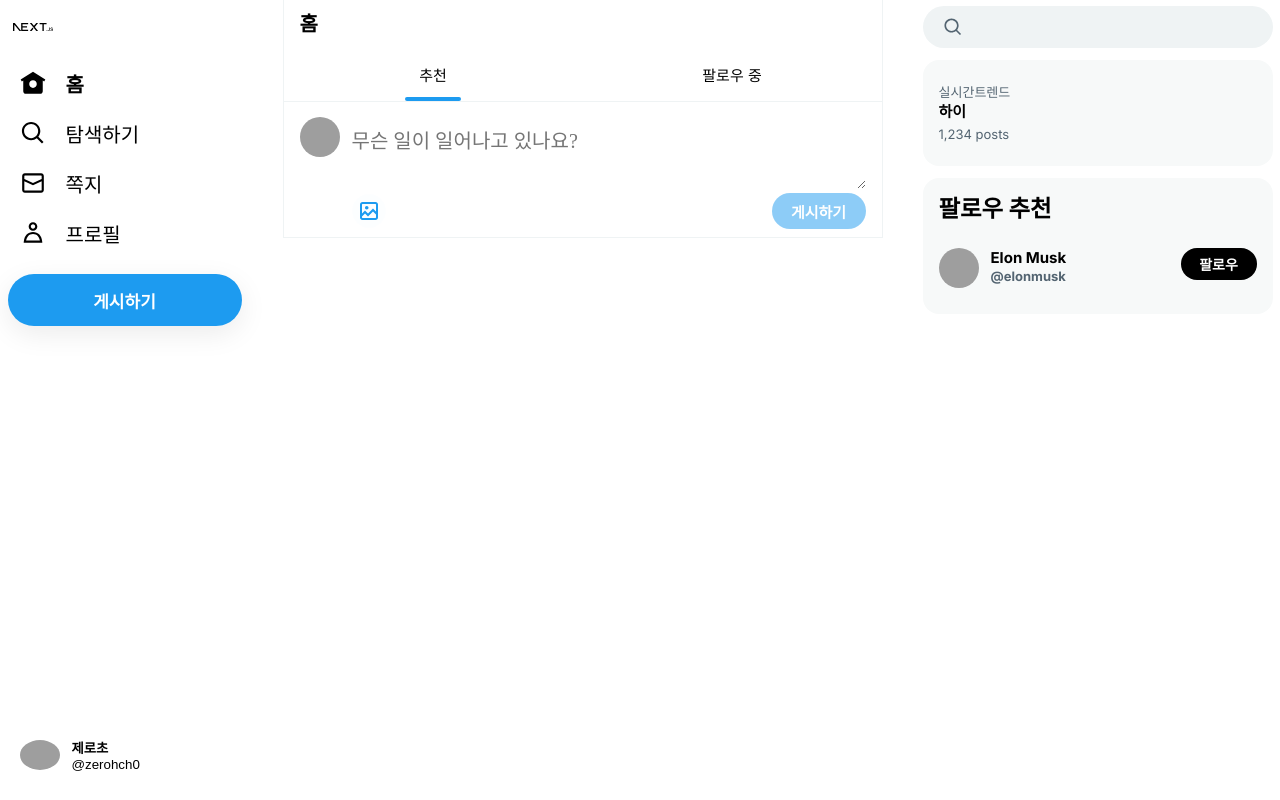
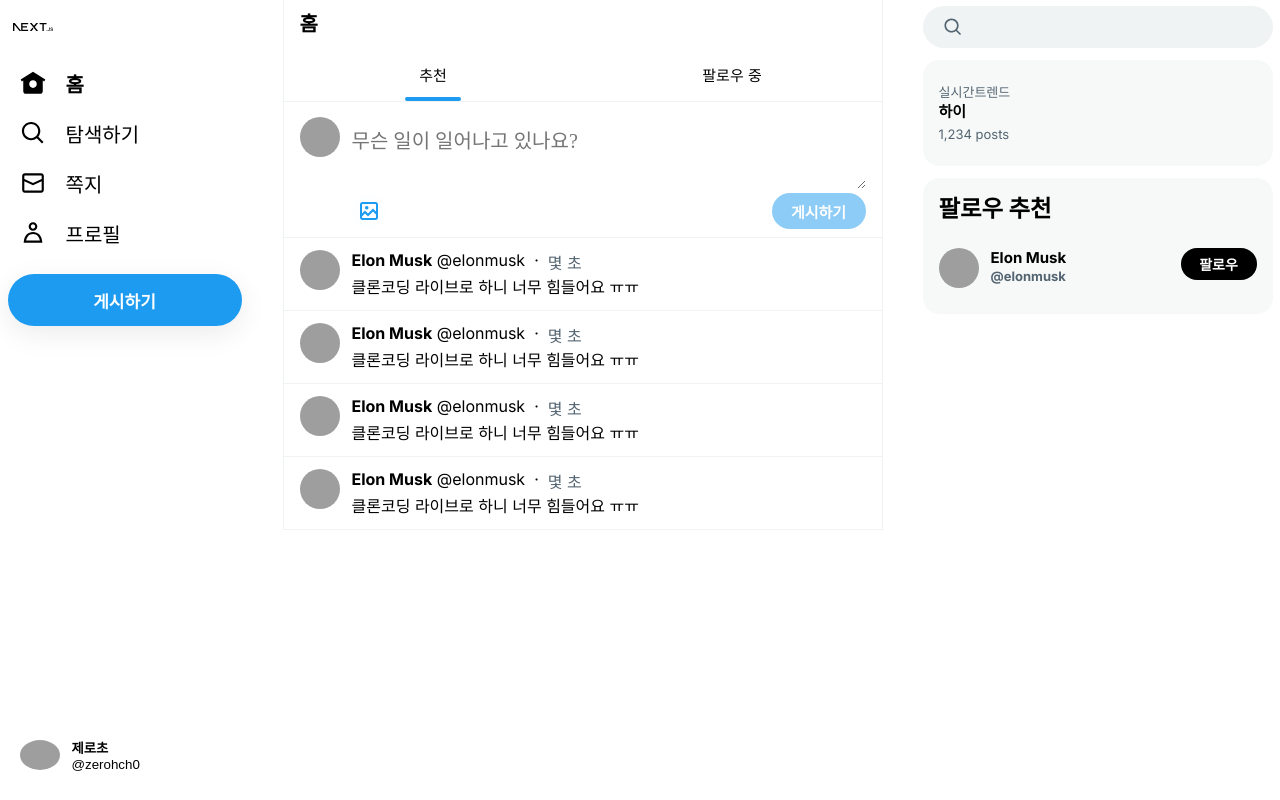
Before and after one commit to San-Goon/zustand, a Next.js app: page /home in a window 1280 px wide. Built offline with nearby package versions, Linux system fonts and the light colour scheme; grey boxes are pictures that could not be loaded.

Commit message:
feat: build post component

```diff
--- /dev/null
+++ b/src/app/(afterLogin)/_component/ActionButtons.tsx
@@ -0,0 +1,3 @@
+export default function ActionButtons() {
+  return null;
+}
--- a/src/app/(afterLogin)/_component/Post.tsx
+++ b/src/app/(afterLogin)/_component/Post.tsx
@@ -0,0 +1,52 @@
+import style from './post.module.css';
+import Link from "next/link";
+import dayjs from 'dayjs';
+import relativeTime from 'dayjs/plugin/relativeTime';
+import 'dayjs/locale/ko';
+import ActionButtons from "@/app/(afterLogin)/_component/ActionButtons";
+
+dayjs.locale('ko');
+dayjs.extend(relativeTime)
+
+export default function Post() {
+  const target = {
+    User: {
+      id: 'elonmusk',
+      nickname: 'Elon Musk',
+      image: '/yRsRRjGO.jpg',
+    },
+    content: '클론코딩 라이브로 하니 너무 힘들어요 ㅠㅠ',
+    createdAt: new Date(),
+    Images: [],
+  }
+  return (
+    <article className={style.post}>
+      <div className={style.postWrapper}>
+        <div className={style.postUserSection}>
+          <Link href={`/${target.User.id}`} className={style.postUserImage}>
+            <img src={target.User.image} alt={target.User.nickname}/>
+            <div className={style.postShade} />
+          </Link>
+        </div>
+        <div className={style.postBody}>
+          <div className={style.postMeta}>
+            <Link href={`/${target.User.id}`}>
+              <span className={style.postUserName}>{target.User.nickname}</span>
+              &nbsp;
+              <span className={style.postUserId}>@{target.User.id}</span>
+              &nbsp;
+              ·
+              &nbsp;
+            </Link>
+            <span className={style.postDate}>{dayjs(target.createdAt).fromNow(true)}</span>
+          </div>
+          <div>{target.content}</div>
+          <div className={style.postImageSection}>
+
+          </div>
+          <ActionButtons />
+        </div>
+      </div>
+    </article>
+  )
+}
--- a/src/app/(afterLogin)/_component/post.module.css
+++ b/src/app/(afterLogin)/_component/post.module.css
@@ -0,0 +1,181 @@
+.post {
+    display: flex;
+    flex-direction: column;
+    padding: 12px 16px;
+    border-color: rgb(239, 243, 244);
+    border-bottom-width: 1px;
+    border-bottom-style: solid;
+    transition-property: background-color, box-shadow;
+    transition-duration: 0.2s;
+    cursor: pointer;
+}
+.post:hover {
+    background-color: rgba(0, 0, 0, 0.03);
+}
+
+.postWrapper {
+    display: flex;
+    flex-direction: row;
+}
+.postReposted {
+    display: flex;
+    align-items: center;
+    color: rgb(83, 100, 113);
+    margin-left: 24px;
+    font-size: 13px;
+    line-height: 20px;
+}
+.postReposted svg {
+    fill: rgb(83, 100, 113)
+}
+
+.postUserSection {
+    margin-right: 12px;
+    width: 40px;
+}
+
+.postUserImage {
+    position: relative;
+    display: inline-block;
+    width: 40px;
+    height: 40px;
+    border-radius: 20px;
+}
+
+.postShade {
+    display: inline-block;
+    width: 40px;
+    height: 40px;
+    border-radius: 20px;
+    position: absolute;
+    top: 0;
+    left: 0;
+}
+.postShade:hover {
+    background-color: rgba(26, 26, 26, 0.15);
+}
+.postUserImage img {
+    width: 40px;
+    height: 40px;
+    border-radius: 20px;
+}
+
+.postUserName {
+    font-weight: bold;
+}
+.postUserNick, .postDate {
+    color: rgb(83, 100, 113);
+}
+.postDate:hover {
+    text-decoration: underline;
+}
+
+.postImageSection {
+
+}
+
+.postBody {
+    display: flex;
+    flex-direction: column;
+    width: 100%;
+}
+.postUserName:hover {
+    text-decoration: underline;
+}
+
+.postMeta {
+    display: flex;
+    flex-direction: row;
+}
+
+.postImageSection img {
+    margin-top: 12px;
+    width: 100%;
+    border-radius: 16px;
+}
+
+.actionButtons {
+    display: flex;
+    justify-content: space-between;
+    flex-direction: row;
+    column-gap: 4px;
+    margin-top: 12px;
+}
+
+.actionButtons svg {
+    fill: rgb(83, 100, 113);
+}
+
+.commentButton, .repostButton, .heartButton {
+    display: flex;
+    flex-direction: row;
+    align-items: center;
+}
+
+.commentButton button, .repostButton button, .heartButton button {
+    background: #ffffff;
+    border: none;
+    outline: none;
+    display: flex;
+    width: 38px;
+    height: 38px;
+    align-items: center;
+    justify-content: center;
+    border-radius: 19px;
+    cursor: pointer;
+    transition-property: background-color;
+    transition-duration: 0.2s;
+    margin-right: 4px;
+}
+.actionButtons .count {
+    font-size: 13px;
+    color: rgb(83, 100, 113);
+}
+
+.commentButton button {
+    background-color: rgba(29, 155, 240, 0.01);
+}
+
+.commentButton:hover button {
+    background-color: rgba(29, 155, 240, 0.1);
+}
+
+.commentButton.commented svg, .commentButton:hover svg {
+    fill: rgb(29, 155, 240)
+}
+
+.commentButton.commented .count, .commentButton:hover .count {
+    color: rgb(29, 155, 240);
+}
+
+.repostButton button {
+    background-color: rgba(0, 186, 124, 0.01);
+}
+
+.repostButton:hover button {
+    background-color: rgba(0, 186, 124, 0.1);
+}
+
+.repostButton.reposted svg, .repostButton:hover svg {
+    fill: rgb(11, 175, 123)
+}
+
+.repostButton.reposted .count, .repostButton:hover .count {
+    color: rgb(11, 175, 123)
+}
+
+.heartButton button {
+    background-color: rgba(249, 24, 128, 0.01)
+}
+
+.heartButton:hover button {
+    background-color: rgba(249, 24, 128, 0.1)
+}
+
+.heartButton.liked svg, .heartButton:hover svg {
+    fill: rgb(228, 34, 126);
+}
+
+.heartButton.liked .count, .heartButton:hover .count {
+    color: rgb(228, 34, 126);
+}
--- a/src/app/(afterLogin)/home/page.tsx
+++ b/src/app/(afterLogin)/home/page.tsx
@@ -2,12 +2,17 @@
 import TabProvider from "@/app/(afterLogin)/home/_component/TabProvider";
 import Tab from "@/app/(afterLogin)/home/_component/Tab";
 import PostForm from "@/app/(afterLogin)/home/_component/PostForm";
+import Post from "@/app/(afterLogin)/_component/Post";
 export default function Home() {
   return (
     <main className={styles.main}>
       <TabProvider>
         <Tab />
         <PostForm />
+        <Post />
+        <Post />
+        <Post />
+        <Post />
       </TabProvider>
     </main>
   );
```
Also changed, not shown: src/app/(afterLogin)/_component/actionButtons.module.css (added).
